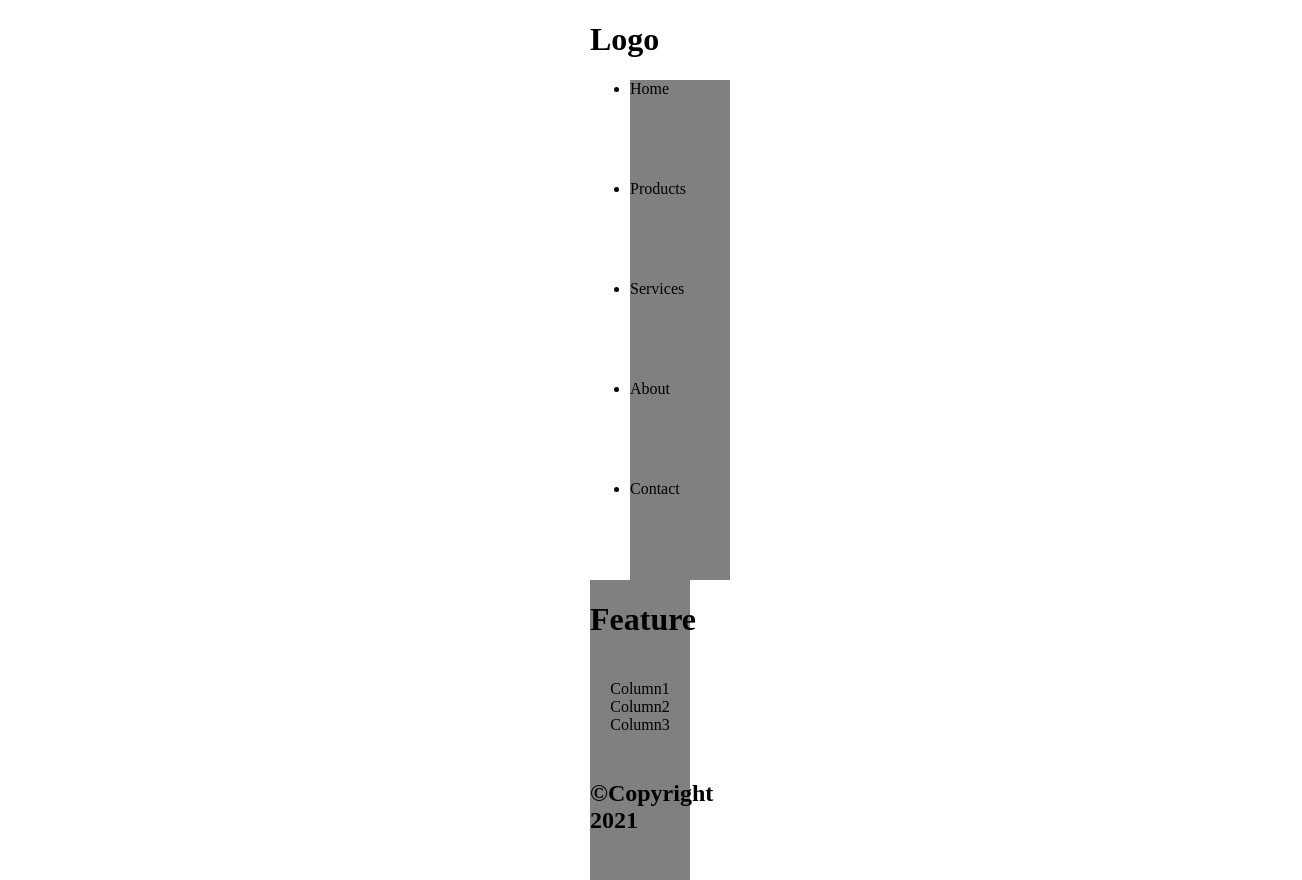
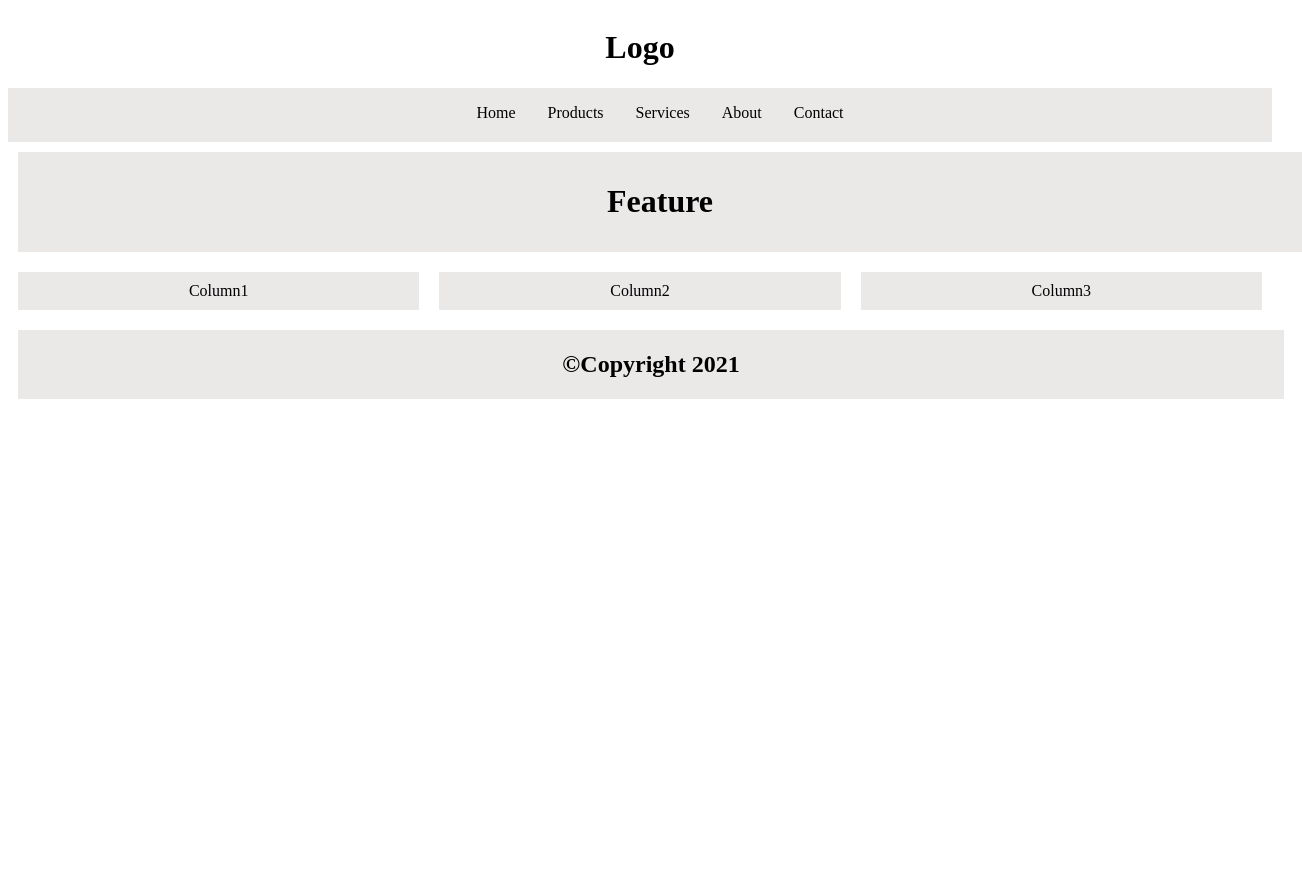
Before and after one commit to Dealibros/FE21-CSS-DAY2-Andrea-Mathias, a plain HTML site: page CSSDay3Advanced/index.html in a window 1280 px wide. Shown: the whole page, 1302 px wide, since content can reach past the window. After the commit the page ends 800 px from the top, so only its background shows below. Drawn offline with Linux system fonts and the light colour scheme.

Commit message:
EndIntermediate2

```diff
--- a/CSSDay3Advanced/index.html
+++ b/CSSDay3Advanced/index.html
@@ -7,7 +7,8 @@
     <link rel="stylesheet" href="/CSSDay3Advanced/styles.css">
     <title>Document</title>
 </head>
-<body class="Wrap">
+<body>
+<div class="Wrap">
     <div class="header">
     <header>
         <h1>Logo</h1>
@@ -37,5 +38,6 @@
         <h2><span>&#169;</span>Copyright 2021</h2>
     </footer>
 </div>
+</div>
 </body>
 </html>
--- a/CSSDay3Advanced/styles.css
+++ b/CSSDay3Advanced/styles.css
@@ -1,38 +1,86 @@
 
 .Wrap {
     margin: 0 auto;
-    width : 100px;
+    width : 100%;
+    height:100%;
+    display: flex;
+    flex-direction:column;
 }
+ h1 {
+     text-align: center;
+      }
 
+ .nav {
+     width: 100%;
+     text-align: center;
+     background-color: rgb(235, 232, 232);
+ }
+
+ ul {
+    display: inline-block;
+
+}
 li {
-    width: 100px;
-    height: 100px;
-    background-color: gray;
-
-    float:left;
-}
-.nav {
-    width:100px;
+    display: block;
+    float: left;
+    text-align: center;
+    padding:0px 16px;
+    text-decoration: none;
 }
 
 .Feature {
-    width: 100px;
-    height: 100px;
-    background-color: gray;
+    width: 100%;
+    height: 100%;
+    background-color: rgb(235, 232, 232);
     float:left;
+    padding: 10px;
+    margin: 10px;
+}
+.Columns {
+    width: 100%;
+    height: 100%;
+    text-align: center;
+    display: flex;
+
 
 }
-.Columns {
-    width: 100px;
-    height: 100px;
-    background-color: gray;
+.Column1 {
+    width: 33vw;
+    height: 100%;
+    background-color: rgb(235, 232, 232);
     text-align: center;
     float:left;
+    padding: 10px;
+    margin: 10px;
+
+}
+
+.Column2 {
+    width: 33vw;
+    height: 100%;
+    background-color: rgb(235, 232, 232);
+    text-align: center;
+    float:left;
+    padding: 10px;
+    margin: 10px;
+}
+.Column3 {
+    width: 33vw;
+    height: 100%;
+    background-color: rgb(235, 232, 232);
+    text-align: center;
+    float:left;
+    padding: 10px;
+    margin: 10px;
 }
 
 .footer {
-    width: 100px;
-    height: 100px;
-    background-color: gray;
+    width: 100%;
+    height: 100%;
+    background-color: rgb(235, 232, 232);
     clear:both;
+    padding: 1px;
+    margin: 10px;
+    text-align: center;
+
 }
```
